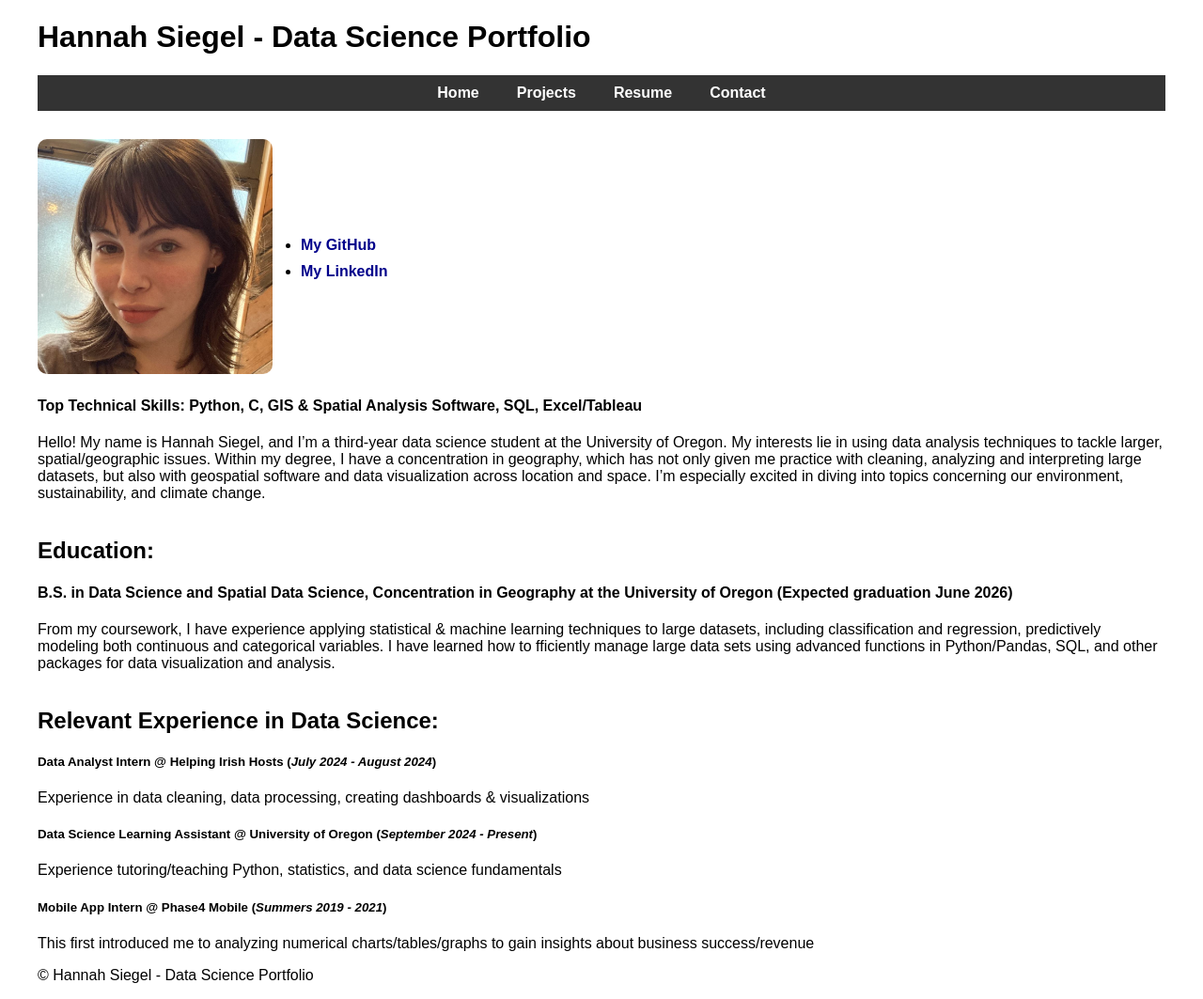
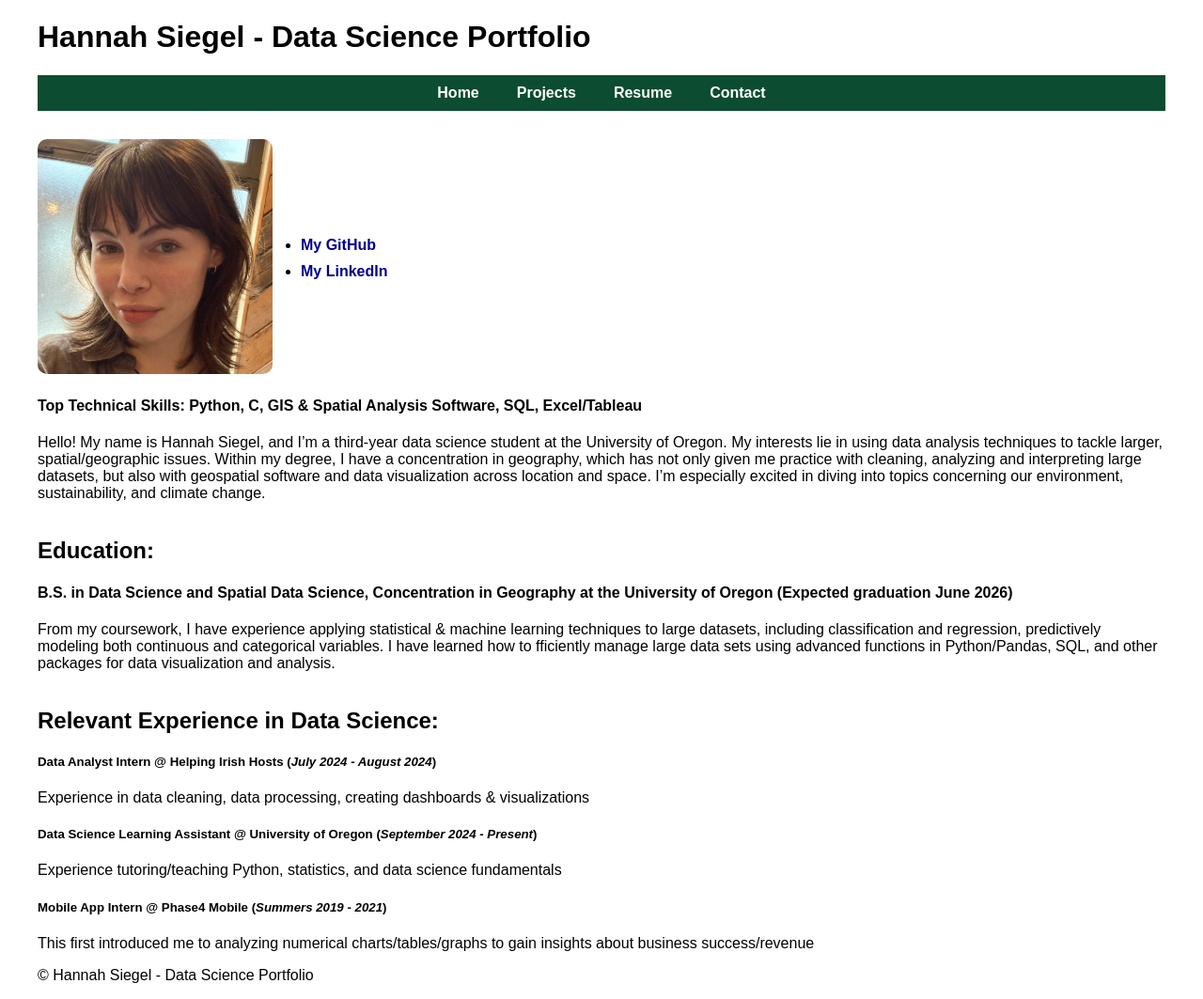
Before and after one commit to siegelhannah/portfolio, a Jekyll site: the page built from index.md, in a window 1280 px wide and 1063 px high. Shown: the whole window at 94% size. Built offline with Jekyll 4.4.1, drawn with Linux system fonts in a browser that asks for light colours.

Commit message:
Update style.css

```diff
--- a/assets/style.css
+++ b/assets/style.css
@@ -7,7 +7,7 @@ body {
 
 /* Navigation Bar Styling */
 nav {
-  background-color: #333; /* Dark background for navbar */
+  background-color: #0c4c30; /* Dark green background for navbar */
   color: white;
   padding: 10px 0; /* Padding around the links */
   position: sticky;
```
